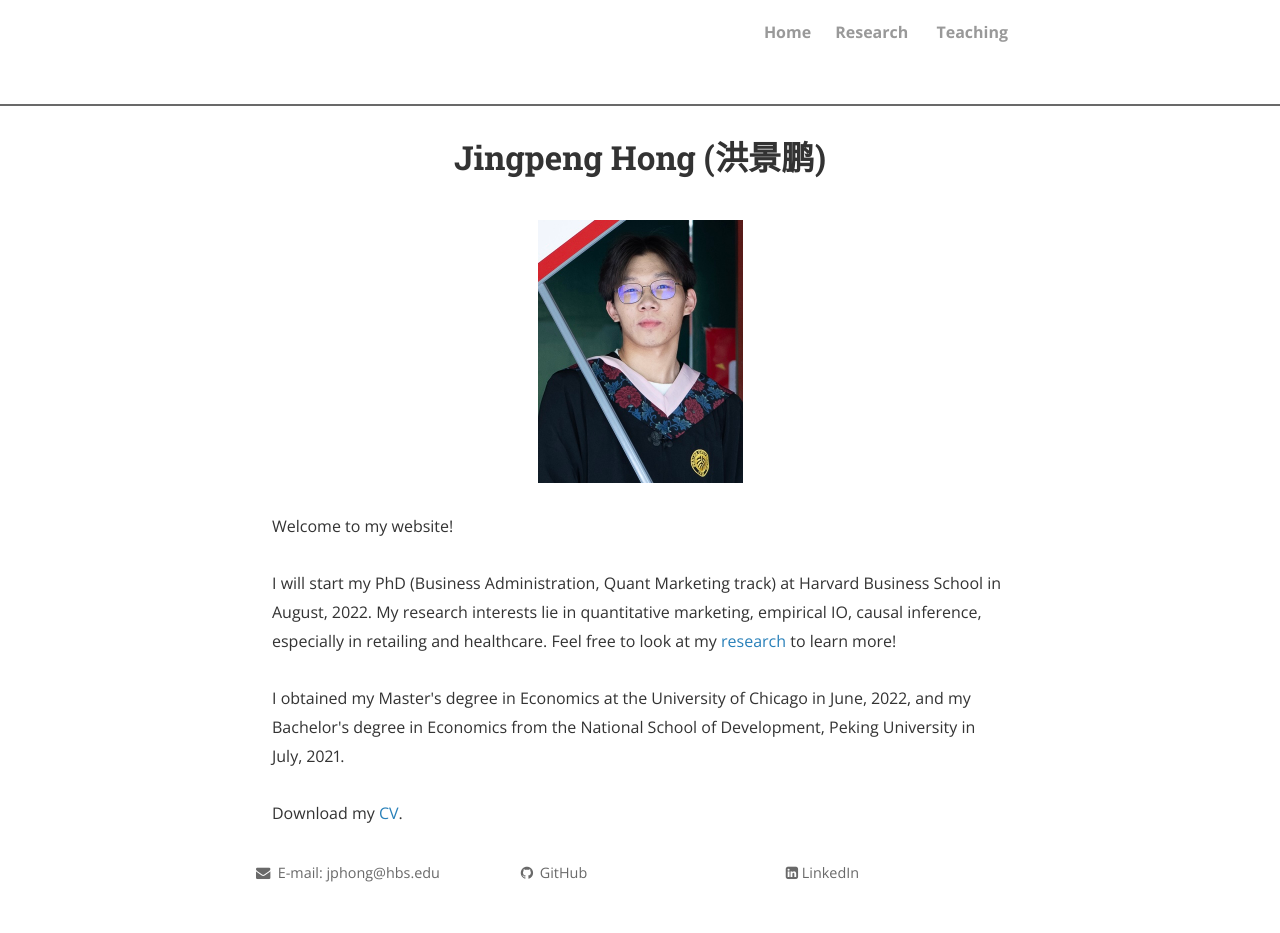
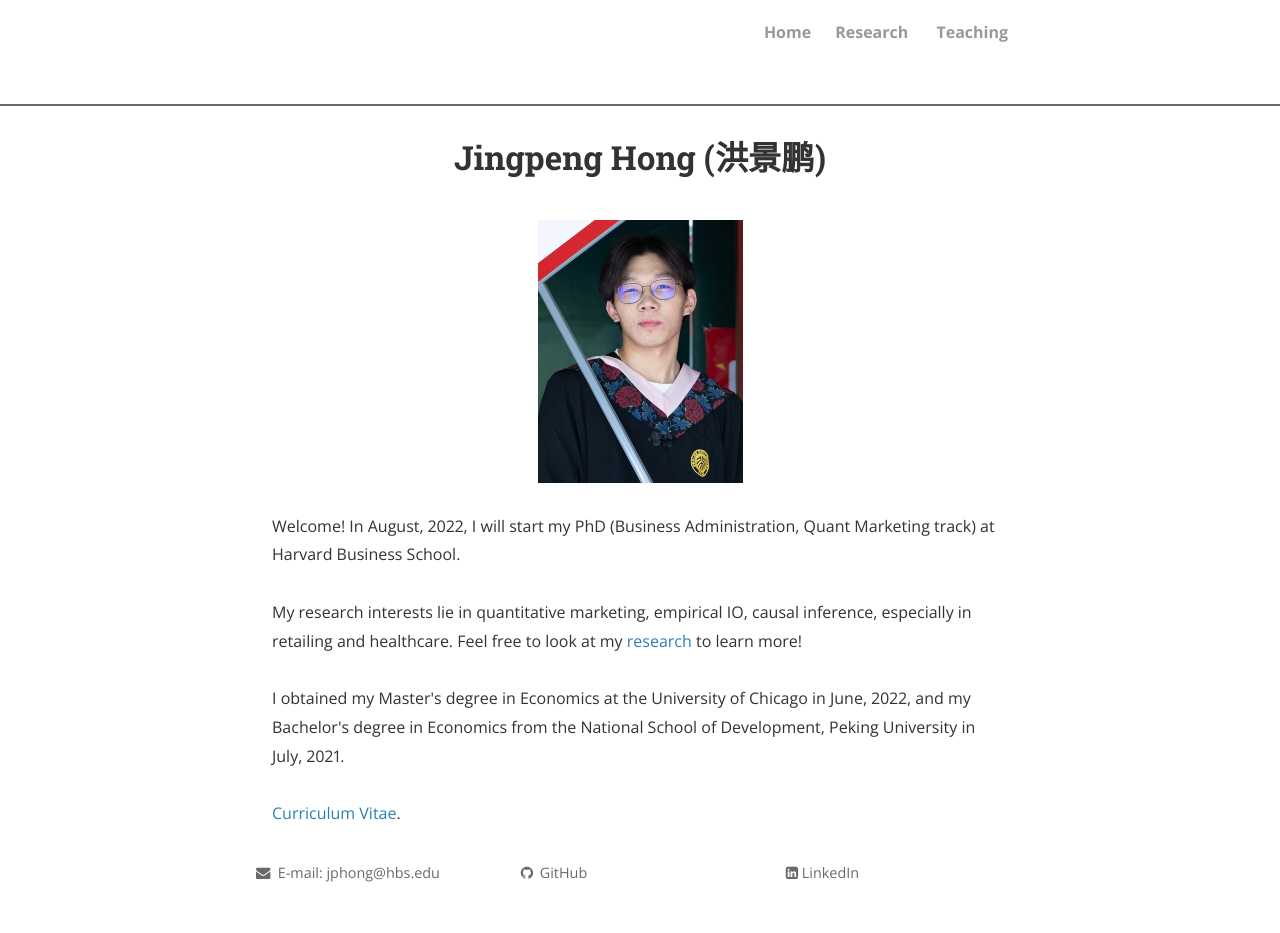
Before and after one commit to JingpengHong/JingpengHong.github.io, a Jekyll site: the page built from index.html, in a window 1280 px wide. Built offline with Jekyll 4.4.1, drawn with Linux system fonts in a browser that asks for light colours; nearby versions of some CDN libraries; the list of posts is cut into pages by our own code; comment, search, counter and statistics services are not loaded; a style sheet for code colours, icons or effects is not loaded.

Commit message:
Update index.html

```diff
--- a/index.html
+++ b/index.html
@@ -15,11 +15,11 @@ title: Jingpeng Hong (洪景鹏)
 <img src="profile.jpg" alt="Jingpeng Hong pic" style="width:205px;height:263px;" title="Jingpeng Hong (洪景鹏)"; algin="middle">
 
 <br>
-Welcome to my website!
+Welcome! In August, 2022, I will start my PhD (Business Administration, Quant Marketing track) at Harvard Business School.
 <br><br>
-I will start my PhD (Business Administration, Quant Marketing track) at Harvard Business School in August, 2022. My research interests lie in quantitative marketing, empirical IO, causal inference, especially in retailing and healthcare. Feel free to look at my <a href="https://JingpengHong.github.io/research" target="_self">research</a> to learn more!
+My research interests lie in quantitative marketing, empirical IO, causal inference, especially in retailing and healthcare. Feel free to look at my <a href="https://JingpengHong.github.io/research" target="_self">research</a> to learn more!
 <br><br>
 I obtained my Master's degree in Economics at the University of Chicago in June, 2022, and my Bachelor's degree in Economics from the National School of Development, Peking University in July, 2021.
 <br><br>
-Download my <a href="https://JingpengHong.github.io/files/Jingpeng_CV.pdf" target="_self">CV</a>.
+<a href="https://JingpengHong.github.io/files/Jingpeng_CV.pdf" target="_self">Curriculum Vitae</a>.
 </div>
```
